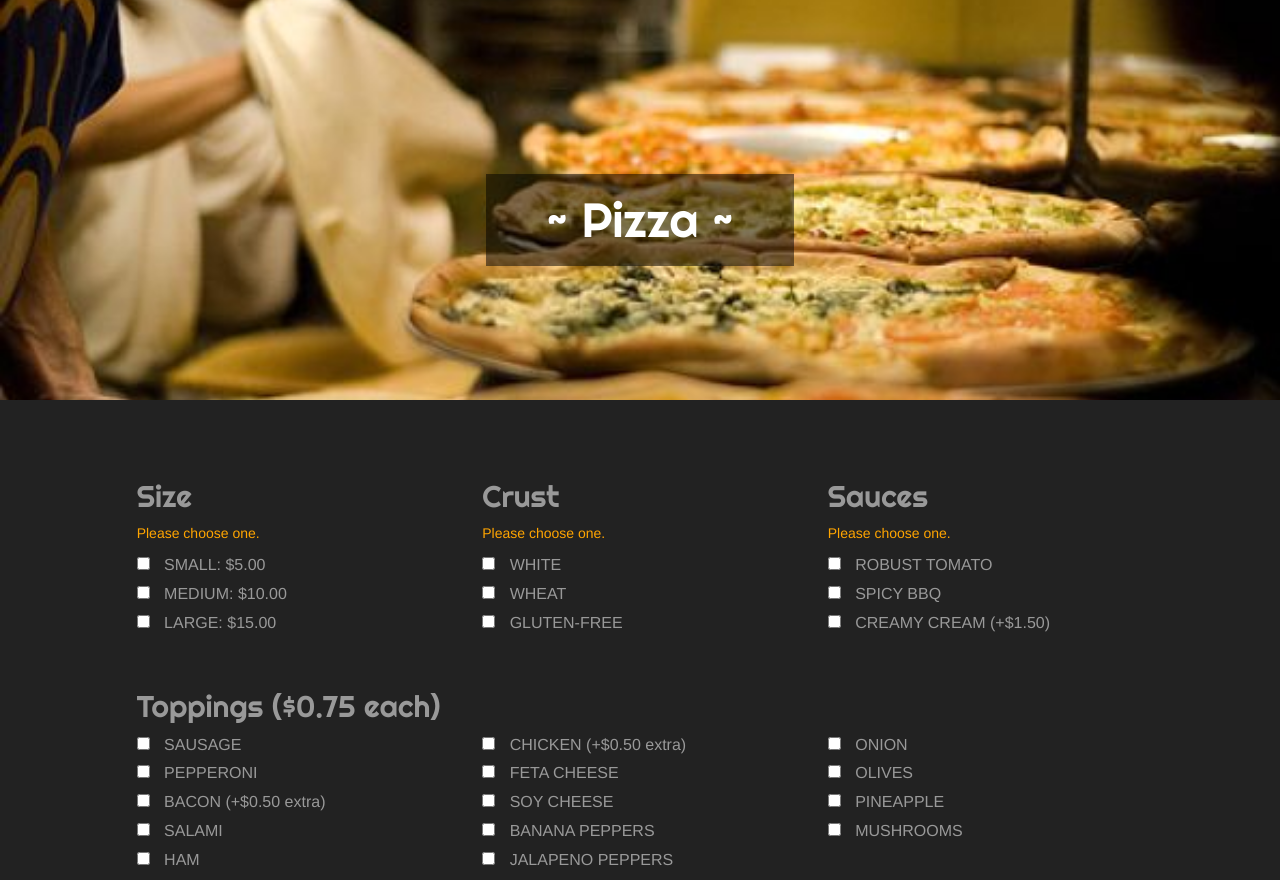
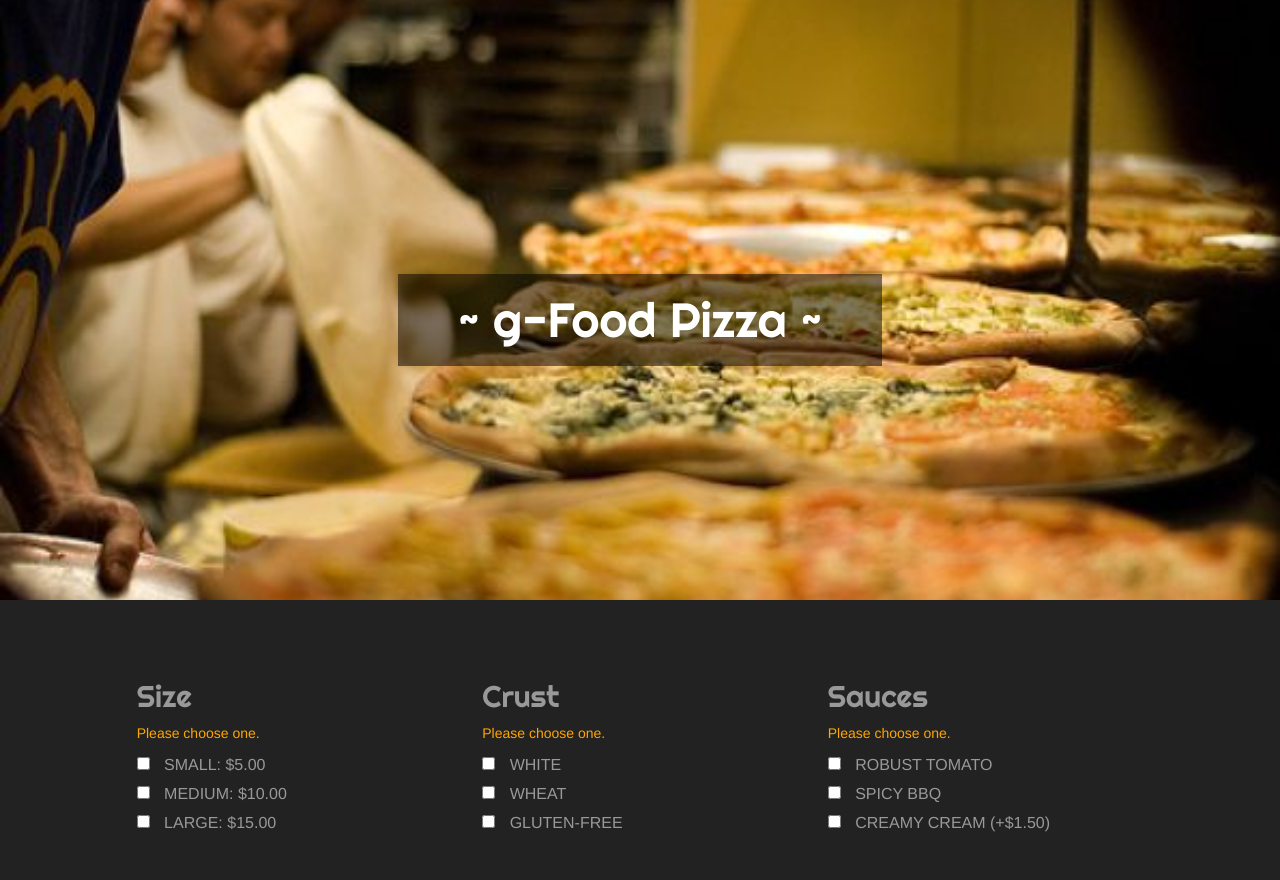
Before and after one commit to okabe-san/pizza-delivery, a plain HTML site: page index.html in a window 1280 px wide. Shown: the top 880 px of the page. Drawn offline with nearby package versions, Linux system fonts and the light colour scheme.

Commit message:
for public repo

```diff
--- a/css/main.css
+++ b/css/main.css
@@ -37,7 +37,7 @@ header .col-md-12 {
   display: flex;
   align-items: center;
   justify-content: center;
-  height: 400px;
+  height: 600px;
   background-image: url("../pizza.jpg");
   background-size: cover;
   background-repeat: no-repeat;
--- a/index.html
+++ b/index.html
@@ -12,7 +12,7 @@
   <body>
     <header>
       <div class="col-md-12">
-        <h1>~ Pizza ~</h1>
+        <h1>~ g-Food Pizza ~</h1>
       </div>
     </header>
     <!-- margin left -->
```
